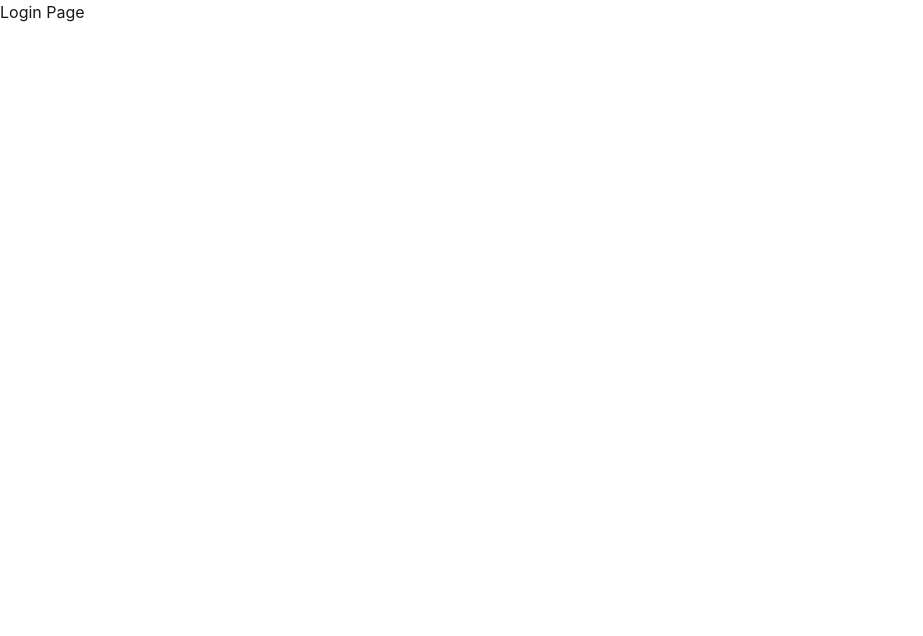
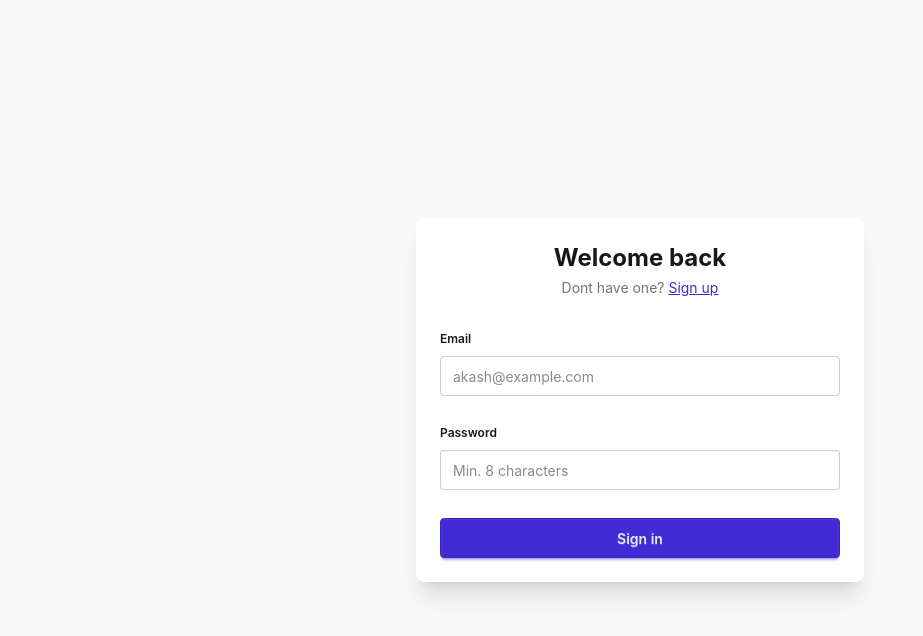
Before and after one commit to Akash2624-07/codequest, a React app in the folder frontend/: page /login in a window 1280 px wide. Shown: the top 636 px of the page, without its empty margins (0-923 px from the left). Built offline with nearby package versions, Linux system fonts and the light colour scheme; the HTML template or start-up script is replaced by a standard one.

Commit message:
feat: add login page with zod validation

```diff
--- a/frontend/src/pages/Login.jsx
+++ b/frontend/src/pages/Login.jsx
@@ -1,9 +1,94 @@
+import { useForm } from 'react-hook-form';
+import { zodResolver } from '@hookform/resolvers/zod';
+import { Link } from 'react-router';
 
+// ── Schema ────────────────────────────────────────────────────────────────────
+// Defined outside the component so it isn't recreated on every render
+import { loginSchema } from '../schemas/authSchemas';
 
-function Login(){
-    return(
-        <h1>Login Page</h1>
-    )
+// ── Component ─────────────────────────────────────────────────────────────────
+function Login() {
+  const {
+    register,
+    handleSubmit,
+    formState: { errors, isSubmitting },
+  } = useForm({ resolver: zodResolver(loginSchema) });
+
+  const onSubmit = (data) => {
+    // TODO: replace with API call once Axios is set up
+    console.log(data);
+  };
+
+  return (
+    <div className="min-h-screen bg-base-200 flex items-center justify-center px-4">
+      <div className="card bg-base-100 w-full max-w-md shadow-xl">
+        <div className="card-body gap-4">
+          {/* Header */}
+          <div className="text-center mb-2">
+            <h1 className="text-2xl font-bold">Welcome back</h1>
+            <p className="text-base-content/60 text-sm mt-1">
+              Dont have one?{' '}
+              <Link to="/signup" className="link link-primary">
+                Sign up
+              </Link>
+            </p>
+          </div>
+
+          {/* Form */}
+          <form
+            onSubmit={handleSubmit(onSubmit)}
+            className="flex flex-col gap-4"
+            noValidate
+          >
+            {/* Email */}
+            <fieldset className="fieldset">
+              <legend className="fieldset-legend">Email</legend>
+              <input
+                {...register('emailId')}
+                type="email"
+                placeholder="akash@example.com"
+                className={`input input-bordered w-full ${errors.emailId ? 'input-error' : ''}`}
+              />
+              {errors.emailId && (
+                <p className="fieldset-label text-error">
+                  {errors.emailId.message}
+                </p>
+              )}
+            </fieldset>
+
+            {/* Password */}
+            <fieldset className="fieldset">
+              <legend className="fieldset-legend">Password</legend>
+              <input
+                {...register('password')}
+                type="password"
+                placeholder="Min. 8 characters"
+                className={`input input-bordered w-full ${errors.password ? 'input-error' : ''}`}
+              />
+              {errors.password && (
+                <p className="fieldset-label text-error">
+                  {errors.password.message}
+                </p>
+              )}
+            </fieldset>
+
+            {/* Submit */}
+            <button
+              type="submit"
+              className="btn btn-primary w-full mt-2"
+              disabled={isSubmitting}
+            >
+              {isSubmitting ? (
+                <span className="loading loading-spinner loading-sm" />
+              ) : (
+                'Sign in'
+              )}
+            </button>
+          </form>
+        </div>
+      </div>
+    </div>
+  );
 }
 
 export default Login;
```
